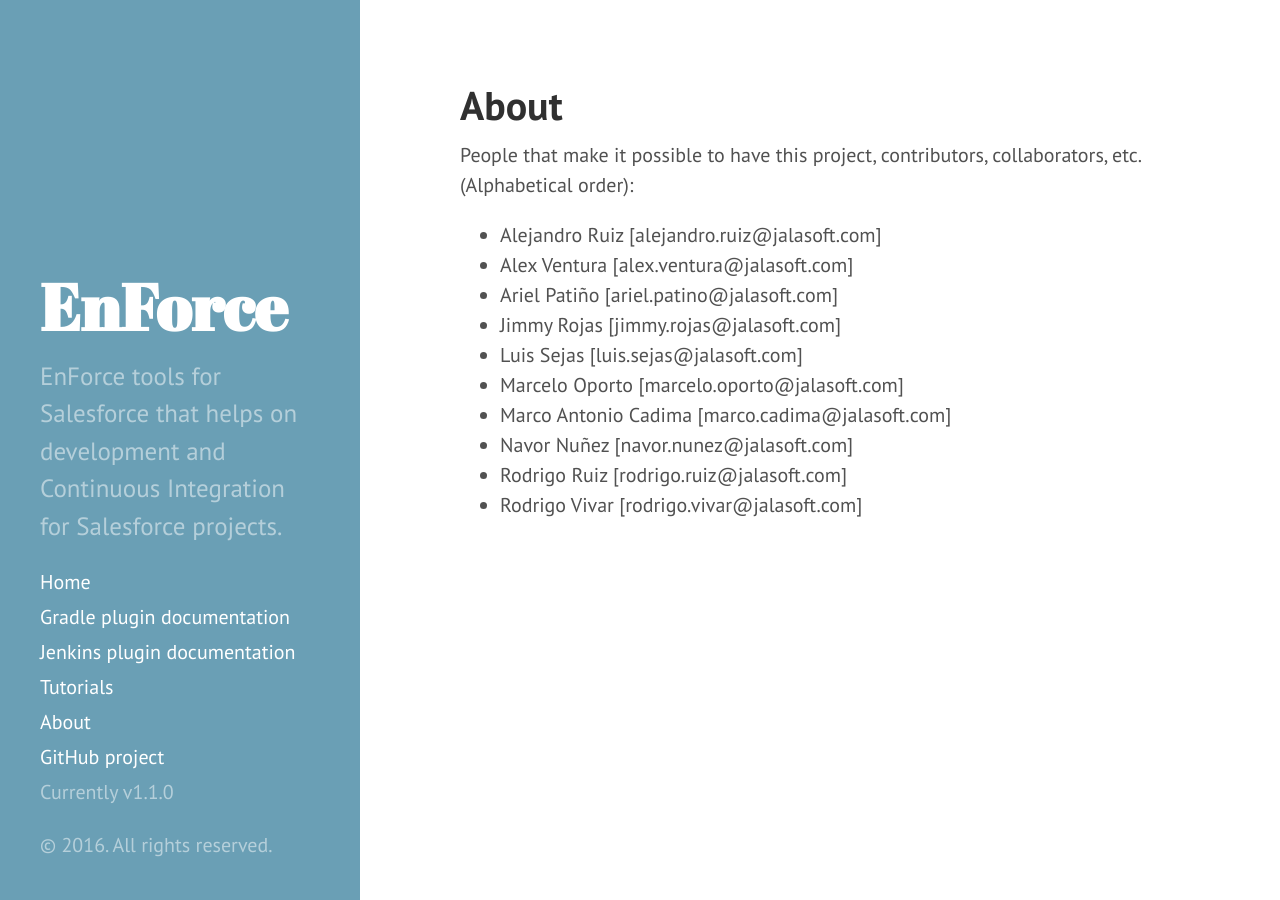
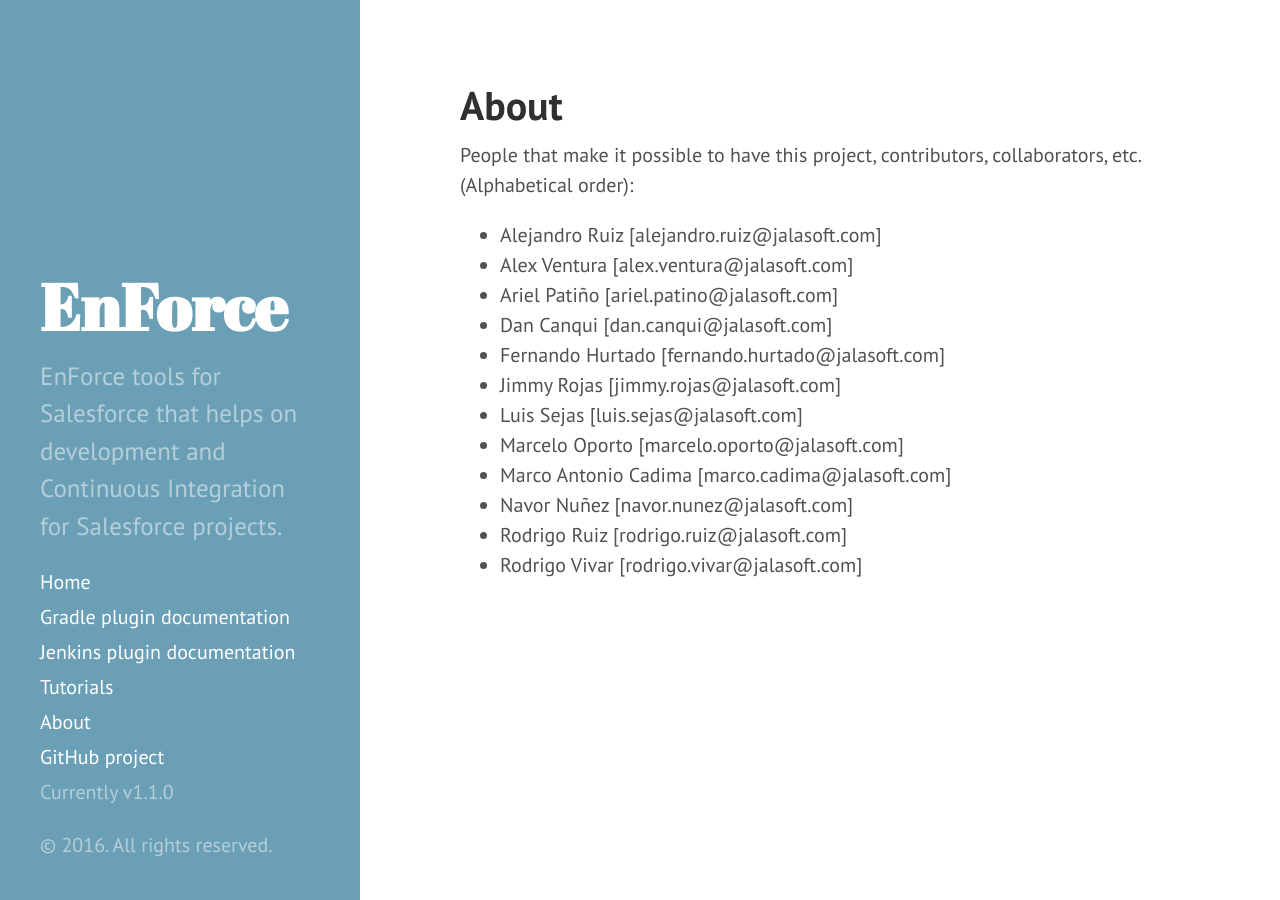
Before and after one commit to fundacionjala/enforce-gradle-plugin, a Jekyll site: the page built from about.md, in a window 1280 px wide. Built offline with Jekyll 4.4.1, drawn with Linux system fonts in a browser that asks for light colours.

Commit message:
update contributors.yml

```diff
--- a/_data/contributors.yml
+++ b/_data/contributors.yml
@@ -11,6 +11,14 @@
   email: ariel.patino@jalasoft.com
 
 -
+  name: Dan Canqui
+  email: dan.canqui@jalasoft.com
+
+-
+  name: Fernando Hurtado
+  email: fernando.hurtado@jalasoft.com
+
+-
   name: Jimmy Rojas
   email: jimmy.rojas@jalasoft.com
 
@@ -21,6 +29,7 @@
 -
   name: Marcelo Oporto
   email: marcelo.oporto@jalasoft.com
+
 -
   name: Marco Antonio Cadima
   email: marco.cadima@jalasoft.com
```
